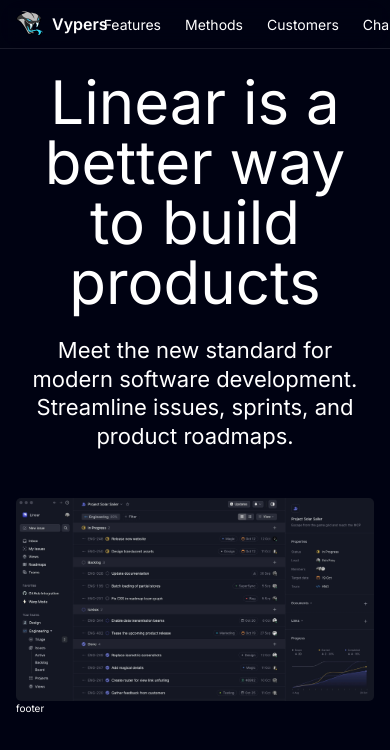
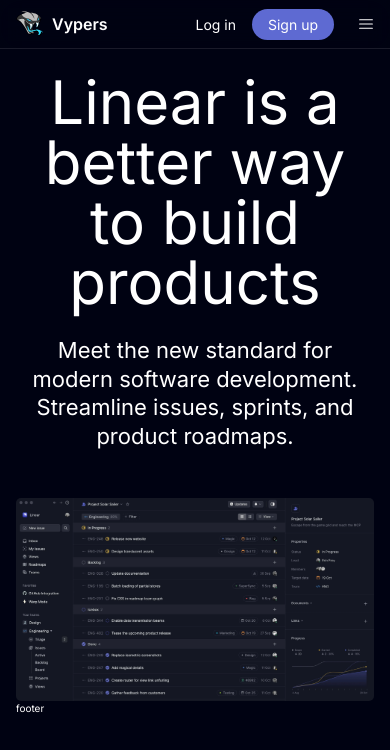
Before and after one commit to Rexpeto/landing-linear, a Next.js app: page / in a window 390 px wide. Shown: the top 750 px of the page. Built offline with nearby package versions, Linux system fonts and the light colour scheme.

Commit message:
header responsive

```diff
--- a/components/header.tsx
+++ b/components/header.tsx
@@ -1,28 +1,49 @@
+"use client";
 import Image from "next/image";
 import Link from "next/link";
 import { Button, Container } from ".";
 import { Links } from "@/models";
+import { RxHamburgerMenu } from "react-icons/rx";
+import { useState } from "react";
+import classNames from "classnames";
 
 const Header = () => {
+  const [open, setOpen] = useState(false);
+
   return (
     <header className="fixed top-0 left-0 w-full border-b border-white/10 backdrop-blur-md">
-      <Container className="flex items-center justify-between h-[var(--navigation-height)]">
+      <Container className="flex items-center justify-between h-navigation-height">
         <div className="flex items-center gap-6">
           <Link href="/" className="flex items-center text-md gap-2">
             <Image src="/logo.svg" alt="Vypers" width={28} height={28} />
             <span className="font-semibold">Vypers</span>
           </Link>
 
-          <nav className="flex items-center gap-6 h-full">
+          <nav
+            className={classNames(
+              "fixed top-navigation-height left-0 h-[calc(100vh_-_var(--navigation-height))] w-full overflow-auto bg-background transition-opacity duration-500 md:relative md:top-0 md:block md:h-auto md:w-auto md:translate-x-0 md:overflow-hidden md:bg-transparent md:opacity-100 md:transition-none",
+              open ? "block" : "hidden",
+            )}
+          >
+            <ul
+              className={classNames(
+                "flex md:flex-row md:pt-0 flex-col md:items-center md:gap-6 h-full",
+              )}
+            >
               {Links.map((link) => (
+                <li
+                  key={link.name}
+                  className="first-letter:uppercase border-y border-white/10 md:border-none w-full"
+                >
                   <Link
-                className="text-sm hover:text-gray-400 first-letter:uppercase transition duration-150"
+                    className="block p-3 md:p-0 text-md md:text-sm hover:text-gray-400 first-letter:uppercase w-full transition duration-150"
                     href={link.url}
-                key={link.name}
                   >
                     {link.name}
                   </Link>
+                </li>
               ))}
+            </ul>
           </nav>
         </div>
 
@@ -36,6 +57,10 @@
           <Button href="#" variants="primary" size="medium">
             Sign up
           </Button>
+
+          <button className="ml-2 text-md md:hidden">
+            <RxHamburgerMenu onClick={() => setOpen(!open)} />
+          </button>
         </div>
       </Container>
     </header>
```
Lines whose indentation alone changed are shown as unchanged.
